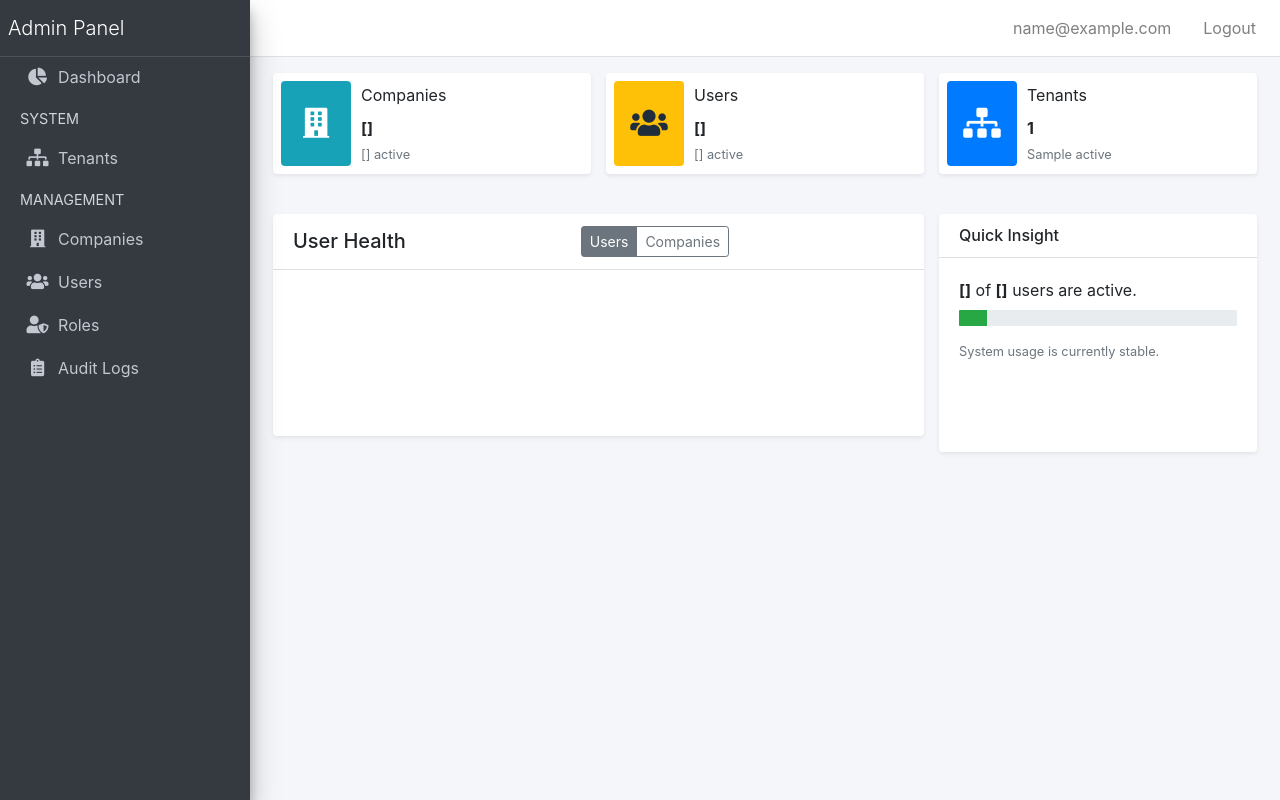
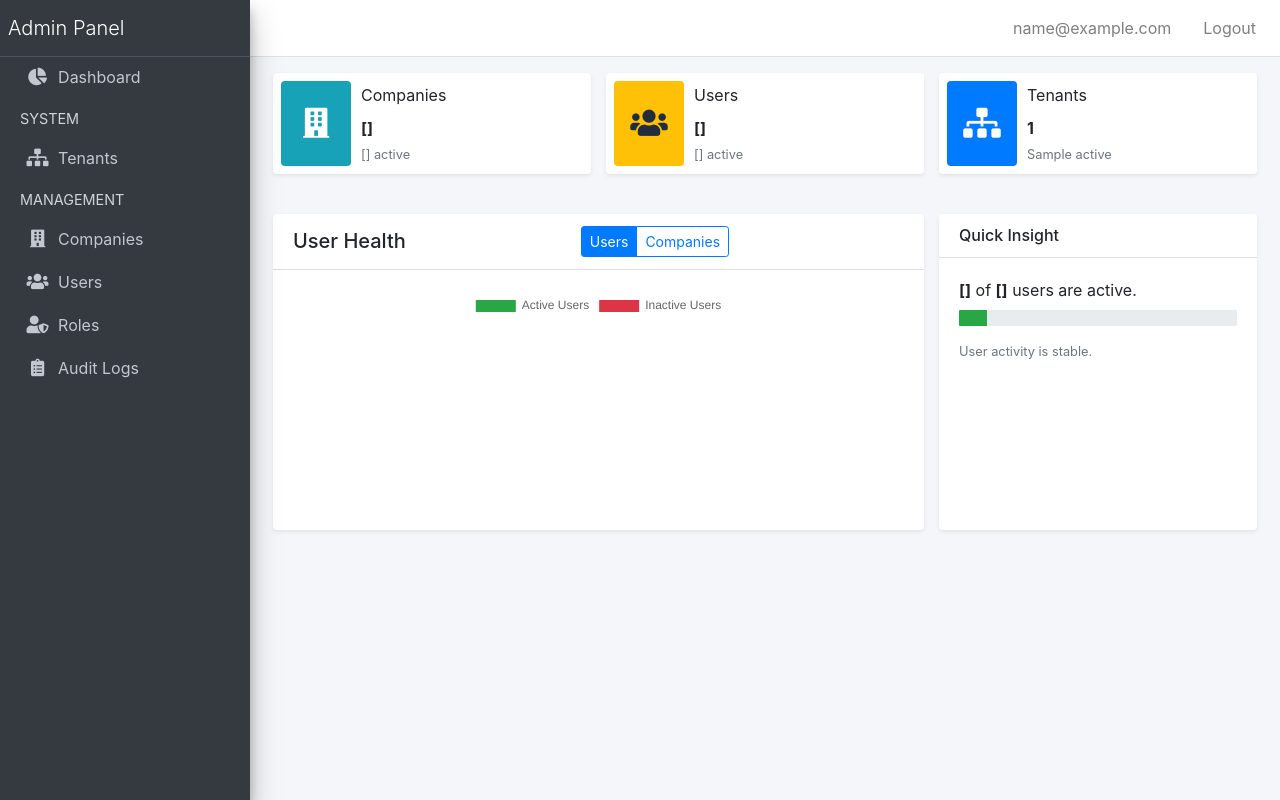
Before and after one commit to Pooja-Patidar34/Fontesin, a Django app: template templates/dashboard/index.html in a window 1280 px wide. Run offline with Django 5.2, Linux system fonts and the light colour scheme; a user stored in the database is signed in; tables that the repository leaves empty hold one stand-in row (values such as "Sample post"); the template is opened without the code that fills it: most values are stand-ins (such as "Sample title", 1, 10 or a date in 2020); some libraries are stand-ins or nearby versions.

Commit message:
updated code

```diff
--- a/accounts/models.py
+++ b/accounts/models.py
@@ -210,7 +210,7 @@ class AuditLog(models.Model):
 
 
     def save(self, *args, **kwargs):
-        # ❗ Allow only INSERT, block UPDATE
+        # Allow only INSERT, block UPDATE
         if not self._state.adding:
             raise RuntimeError("Audit logs are immutable")
         super().save(*args, **kwargs)
--- a/accounts/view/audit.py
+++ b/accounts/view/audit.py
@@ -31,7 +31,9 @@ def audit_logs(request):
         request,
         "dashboard/audit_logs.html",
         {
-            "logs": page_obj,      # ← MUST be Page
+            "logs": page_obj,
             "page_obj": page_obj,
+            "active_menu": "audit"
+
         },
     )
--- a/accounts/view/auth.py
+++ b/accounts/view/auth.py
@@ -4,7 +4,6 @@ from django.contrib import messages
 
 def admin_login(request):
     if request.user.is_authenticated:
-        # return redirect("dashboard")
         return redirect("admin:dashboard")
 
 
--- a/accounts/view/tenant.py
+++ b/accounts/view/tenant.py
@@ -1,5 +1,3 @@
-# accounts/views/tenants.py
-
 from django.contrib.auth.decorators import login_required
 from django.core.exceptions import PermissionDenied
 from django.core.paginator import Paginator, EmptyPage, PageNotAnInteger
@@ -31,6 +29,8 @@ def tenant_list(request):
         {
             "tenants": page_obj,
             "page_obj": page_obj,
+            "active_menu": "tenants",
+
         },
     )
 
--- a/templates/403.html
+++ b/templates/403.html
@@ -16,7 +16,6 @@
     <section class="content h-100">
       <div class="container-fluid h-100 d-flex justify-content-center">
 
-        <!-- shift slightly down from top -->
         <div class="error-page text-center mt-5">
 
           <h1 class="text-danger font-weight-bold mb-3" style="font-size: 6rem;">
--- a/templates/base/base.html
+++ b/templates/base/base.html
@@ -12,23 +12,19 @@
 <body class="hold-transition sidebar-mini">
 <div class="wrapper">
 
-  <!-- ================= HEADER ================= -->
+  <!-- HEADER -->
   <nav class="main-header navbar navbar-expand navbar-white navbar-light">
     <ul class="navbar-nav ml-auto">
       <li class="nav-item">
-        <span class="nav-link">
-          {{ request.user.email }}
-        </span>
+        <span class="nav-link">{{ request.user.email }}</span>
       </li>
       <li class="nav-item">
-        <a href="{% url 'admin:logout' %}" class="nav-link">
-          Logout
-        </a>
+        <a href="{% url 'admin:logout' %}" class="nav-link">Logout</a>
       </li>
     </ul>
   </nav>
 
-  <!-- ================= SIDEBAR ================= -->
+  <!-- SIDEBAR -->
   <aside class="main-sidebar sidebar-dark-primary elevation-4">
     <a href="{% url 'admin:dashboard' %}" class="brand-link">
       <span class="brand-text font-weight-light">Admin Panel</span>
@@ -36,55 +32,58 @@
 
     <div class="sidebar">
       <nav>
-        <ul class="nav nav-pills nav-sidebar flex-column" data-widget="treeview">
+        <ul class="nav nav-pills nav-sidebar flex-column">
 
-          <!-- Dashboard (ALL USERS) -->
+          <!-- Dashboard -->
           <li class="nav-item">
-            <a href="{% url 'admin:dashboard' %}" class="nav-link">
+            <a href="{% url 'admin:dashboard' %}"
+               class="nav-link {% if active_menu == 'dashboard' %}active{% endif %}">
               <i class="nav-icon fas fa-chart-pie"></i>
               <p>Dashboard</p>
             </a>
           </li>
 
-          <!-- ================= SYSTEM ================= -->
           {% if request.user.is_superuser %}
           <li class="nav-header">SYSTEM</li>
-
           <li class="nav-item">
-            <a href="{% url 'admin:tenants' %}" class="nav-link">
+            <a href="{% url 'admin:tenants' %}"
+               class="nav-link {% if active_menu == 'tenants' %}active{% endif %}">
               <i class="nav-icon fas fa-sitemap"></i>
               <p>Tenants</p>
             </a>
           </li>
           {% endif %}
 
-          <!-- ================= MANAGEMENT ================= -->
           {% if request.user.is_superuser or request.user.is_staff %}
           <li class="nav-header">MANAGEMENT</li>
 
           <li class="nav-item">
-            <a href="{% url 'admin:companies' %}" class="nav-link">
+            <a href="{% url 'admin:companies' %}"
+               class="nav-link {% if active_menu == 'companies' %}active{% endif %}">
               <i class="nav-icon fas fa-building"></i>
               <p>Companies</p>
             </a>
           </li>
 
           <li class="nav-item">
-            <a href="{% url 'admin:users' %}" class="nav-link">
+            <a href="{% url 'admin:users' %}"
+               class="nav-link {% if active_menu == 'users' %}active{% endif %}">
               <i class="nav-icon fas fa-users"></i>
               <p>Users</p>
             </a>
           </li>
 
           <li class="nav-item">
-            <a href="{% url 'admin:roles' %}" class="nav-link">
+            <a href="{% url 'admin:roles' %}"
+               class="nav-link {% if active_menu == 'roles' %}active{% endif %}">
               <i class="nav-icon fas fa-user-shield"></i>
               <p>Roles</p>
             </a>
           </li>
 
           <li class="nav-item">
-            <a href="{% url 'admin:audit-logs' %}" class="nav-link">
+            <a href="{% url 'admin:audit-logs' %}"
+               class="nav-link {% if active_menu == 'audit' %}active{% endif %}">
               <i class="nav-icon fas fa-clipboard-list"></i>
               <p>Audit Logs</p>
             </a>
@@ -96,7 +95,7 @@
     </div>
   </aside>
 
-  <!-- ================= CONTENT ================= -->
+  <!-- CONTENT -->
   <div class="content-wrapper">
     <section class="content pt-3">
       <div class="container-fluid">
--- a/templates/dashboard/audit_logs.html
+++ b/templates/dashboard/audit_logs.html
@@ -37,7 +37,6 @@
     </table>
   </div>
 
-  <!-- PAGINATION (EXACT COMPANIES STYLE) -->
   {% if page_obj.paginator.num_pages > 1 %}
   <div class="card-footer clearfix">
     <ul class="pagination pagination-sm m-0 float-right">
--- a/templates/dashboard/index.html
+++ b/templates/dashboard/index.html
@@ -7,8 +7,8 @@
   <!-- ================= KPI STRIP ================= -->
   <div class="row mb-4">
 
-    <div class="col-md-4">
-      <div class="info-box shadow-sm">
+    <div class="col-md-4 d-flex">
+      <div class="info-box shadow-sm w-100">
         <span class="info-box-icon bg-info">
           <i class="fas fa-building"></i>
         </span>
@@ -20,8 +20,8 @@
       </div>
     </div>
 
-    <div class="col-md-4">
-      <div class="info-box shadow-sm">
+    <div class="col-md-4 d-flex">
+      <div class="info-box shadow-sm w-100">
         <span class="info-box-icon bg-warning">
           <i class="fas fa-users"></i>
         </span>
@@ -34,8 +34,8 @@
     </div>
 
     {% if request.user.is_superuser %}
-    <div class="col-md-4">
-      <div class="info-box shadow-sm">
+    <div class="col-md-4 d-flex">
+      <div class="info-box shadow-sm w-100">
         <span class="info-box-icon bg-primary">
           <i class="fas fa-sitemap"></i>
         </span>
@@ -50,48 +50,54 @@
 
   </div>
 
-  <!-- ================= MAIN INTERACTIVE AREA ================= -->
+  <!-- ================= MAIN AREA ================= -->
   <div class="row">
 
-    <div class="col-lg-8">
-      <div class="card shadow-sm">
+    <!-- LEFT : DONUT -->
+    <div class="col-lg-8 d-flex">
+      <div class="card shadow-sm w-100">
         <div class="card-header d-flex justify-content-between align-items-center">
-          <h5 class="mb-0">User Health</h5>
+          <h5 class="mb-0" id="healthTitle">User Health</h5>
 
-          <!-- Toggle -->
           <div class="btn-group btn-group-sm">
-            <button class="btn btn-outline-secondary active" onclick="showUsers()">Users</button>
-            <button class="btn btn-outline-secondary" onclick="showCompanies()">Companies</button>
+            <button id="btnUsers"
+                    type="button"
+                    class="btn btn-primary"
+                    onclick="showUsers()">
+              Users
+            </button>
+            <button id="btnCompanies"
+                    type="button"
+                    class="btn btn-outline-primary"
+                    onclick="showCompanies()">
+              Companies
+            </button>
           </div>
         </div>
 
-        <div class="card-body">
-          <canvas id="healthChart" height="120"></canvas>
+        <div class="card-body d-flex justify-content-center align-items-center">
+          <!-- IMPORTANT: wrapper for responsive donut -->
+          <div style="height:220px; width:100%;">
+            <canvas id="healthChart"></canvas>
+          </div>
         </div>
       </div>
     </div>
 
-    <!-- ================= RIGHT INSIGHT ================= -->
-    <div class="col-lg-4">
-      <div class="card shadow-sm h-100">
+    <!-- RIGHT : INSIGHT -->
+    <div class="col-lg-4 d-flex">
+      <div class="card shadow-sm w-100">
         <div class="card-header">
           <h6 class="mb-0">Quick Insight</h6>
         </div>
         <div class="card-body">
-          <p class="mb-2">
-            <strong>{{ active_users }}</strong> of
-            <strong>{{ total_users }}</strong> users are active.
-          </p>
+          <p class="mb-2" id="insightText"></p>
 
           <div class="progress mb-3">
-            <div class="progress-bar bg-success"
-                 style="width: {{ active_users|floatformat:0 }}%">
-            </div>
+            <div id="insightBar" class="progress-bar bg-success"></div>
           </div>
 
-          <p class="text-muted small mb-0">
-            System usage is currently stable.
-          </p>
+          <p class="text-muted small mb-0" id="insightNote"></p>
         </div>
       </div>
     </div>
@@ -103,11 +109,20 @@
 <!-- ================= CHART SCRIPT ================= -->
 <script>
 const ctx = document.getElementById("healthChart").getContext("2d");
+let chart = null;
 
-let chart;
+function setActive(activeBtn, inactiveBtn) {
+  activeBtn.classList.add("btn-primary");
+  activeBtn.classList.remove("btn-outline-primary");
+
+  inactiveBtn.classList.remove("btn-primary");
+  inactiveBtn.classList.add("btn-outline-primary");
+}
 
 function renderChart(labels, data) {
-  if (chart) chart.destroy();
+  if (chart instanceof Chart) {
+    chart.destroy();
+  }
 
   chart = new Chart(ctx, {
     type: "doughnut",
@@ -120,20 +135,33 @@ function renderChart(labels, data) {
       }]
     },
     options: {
+      responsive: true,
+      maintainAspectRatio: false,
       cutout: "70%",
       plugins: {
-        legend: {
-          position: "bottom"
-        },
-        tooltip: {
-          enabled: true
-        }
+        legend: { position: "bottom" }
       }
     }
   });
 }
 
 function showUsers() {
+  setActive(
+    document.getElementById("btnUsers"),
+    document.getElementById("btnCompanies")
+  );
+
+  document.getElementById("healthTitle").innerText = "User Health";
+
+  document.getElementById("insightText").innerHTML =
+    "<strong>{{ active_users }}</strong> of <strong>{{ total_users }}</strong> users are active.";
+
+  document.getElementById("insightBar").style.width =
+    "{{ active_users|floatformat:0 }}%";
+
+  document.getElementById("insightNote").innerText =
+    "User activity is stable.";
+
   renderChart(
     ["Active Users", "Inactive Users"],
     [{{ active_users }}, {{ inactive_users }}]
@@ -141,14 +169,31 @@ function showUsers() {
 }
 
 function showCompanies() {
+  setActive(
+    document.getElementById("btnCompanies"),
+    document.getElementById("btnUsers")
+  );
+
+  document.getElementById("healthTitle").innerText = "Company Health";
+
+  document.getElementById("insightText").innerHTML =
+    "<strong>{{ active_companies }}</strong> of <strong>{{ total_companies }}</strong> companies are active.";
+
+  document.getElementById("insightBar").style.width =
+    "{{ active_companies|floatformat:0 }}%";
+
+  document.getElementById("insightNote").innerText =
+    "Company operations are stable.";
+
   renderChart(
     ["Active Companies", "Inactive Companies"],
     [{{ active_companies }}, {{ inactive_companies }}]
   );
 }
 
-// Default
-showUsers();
+/* DEFAULT LOAD */
+document.addEventListener("DOMContentLoaded", function () {
+  showUsers();
+});
 </script>
-
 {% endblock %}
```
Also changed, not shown: accounts/view/company.py (+2 -41 lines), accounts/view/dashboard.py (+2 -7 lines), accounts/view/user.py (+50 -19 lines), templates/dashboard/assign_roles.html (added, +60 -0 lines), templates/dashboard/companies.html (+13 -8 lines), templates/dashboard/users.html (+18 -7 lines), accounts/migrations/0002_remove_role_is_system_role.py (added).
